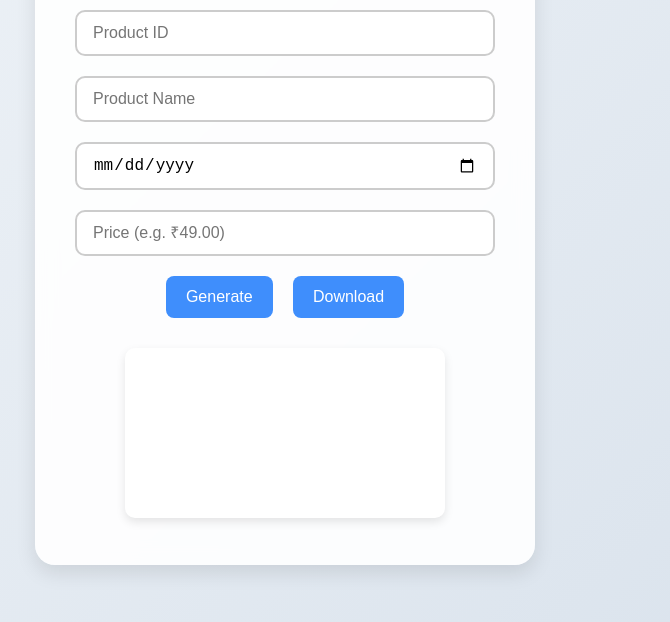
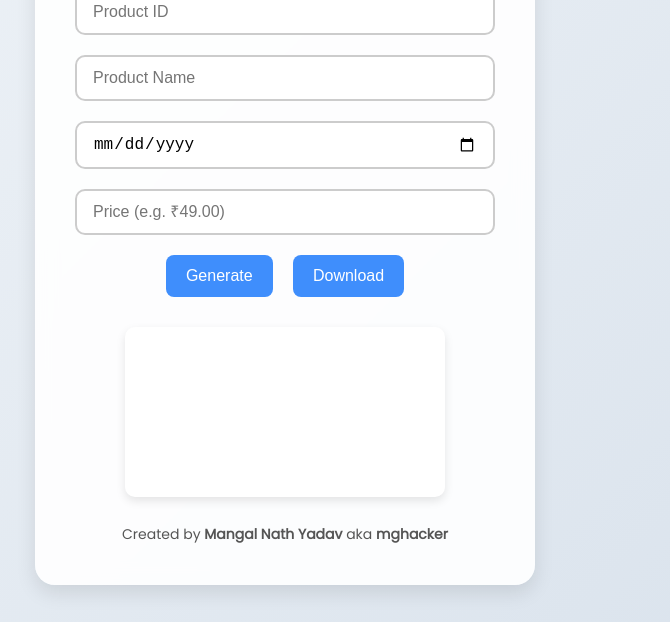
Before and after one commit to MangalNathYadav/Barcode-generator, a plain HTML site: page index.html in a window 1280 px wide. Shown: the part 178-800 px from the top of the page, without its empty margins (355-1025 px from the left). Drawn offline with Linux system fonts and the light colour scheme.

Commit message:
footer_added

```diff
--- a/index.html
+++ b/index.html
@@ -79,6 +79,13 @@
       box-shadow: 0 4px 10px rgba(0, 0, 0, 0.1);
       padding: 10px;
     }
+
+    footer {
+      margin-top: 20px;
+      text-align: center;
+      font-size: 14px;
+      color: #555;
+    }
   </style>
 </head>
 
@@ -96,6 +103,10 @@
     </div>
 
     <canvas id="barcodeCanvas"></canvas>
+
+    <footer>
+      Created by <strong>Mangal Nath Yadav</strong> aka <strong>mghacker</strong>
+    </footer>
   </div>
 
   <script>
```
Also changed, not shown: 1 other file.
